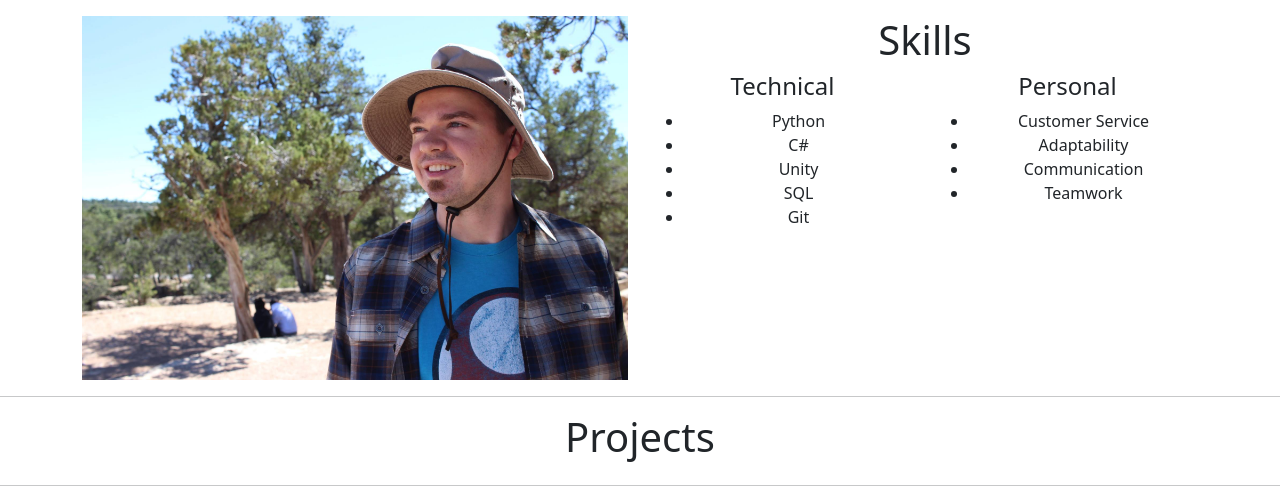
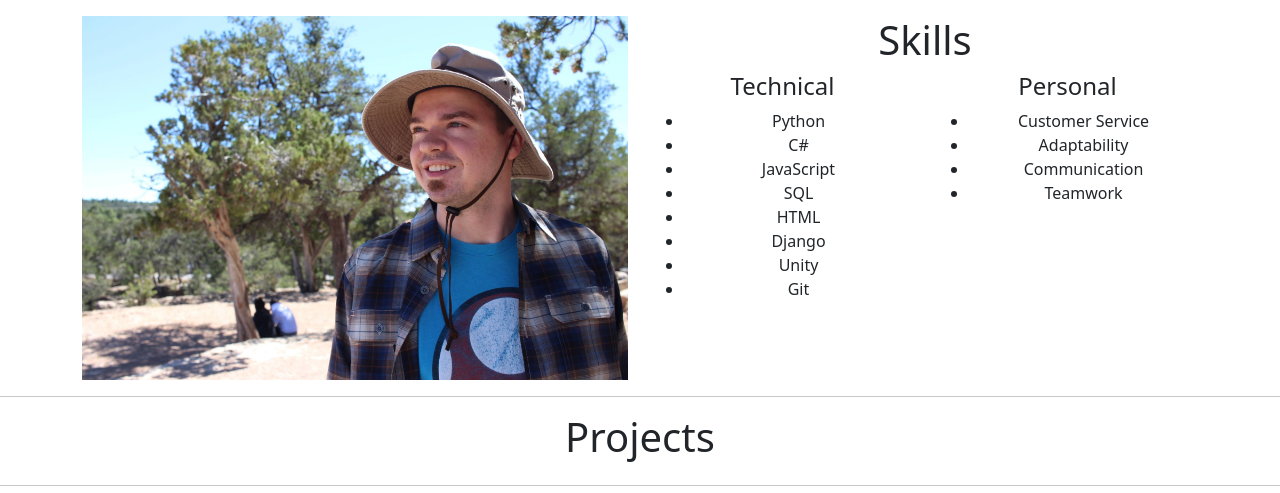
Before and after one commit to lee-mccarthy/personalwebsite, a Django app: template personalwebsite/portfolio/templates/portfolio/index.html in a window 1280 px wide. Shown: the part 56-549 px from the top of the page. Run offline with Django 3.2, Linux system fonts and the light colour scheme; the template is opened without the code that fills it: values that come from a table or form of the project are taken from there, others are empty; parts of the project's set-up code (start-up, migrations or seed data) failed here and were passed over.

Commit message:
Added to technical skills list

```diff
--- a/personalwebsite/portfolio/templates/portfolio/index.html
+++ b/personalwebsite/portfolio/templates/portfolio/index.html
@@ -16,8 +16,11 @@
           <ul>
             <li>Python</li>
             <li>C#</li>
+            <li>JavaScript</li>
+            <li>SQL</li>
+            <li>HTML</li>
+            <li>Django</li>
             <li>Unity</li>
-            <li>SQL</li>
             <li>Git</li>
           </ul>
         </div>
```
